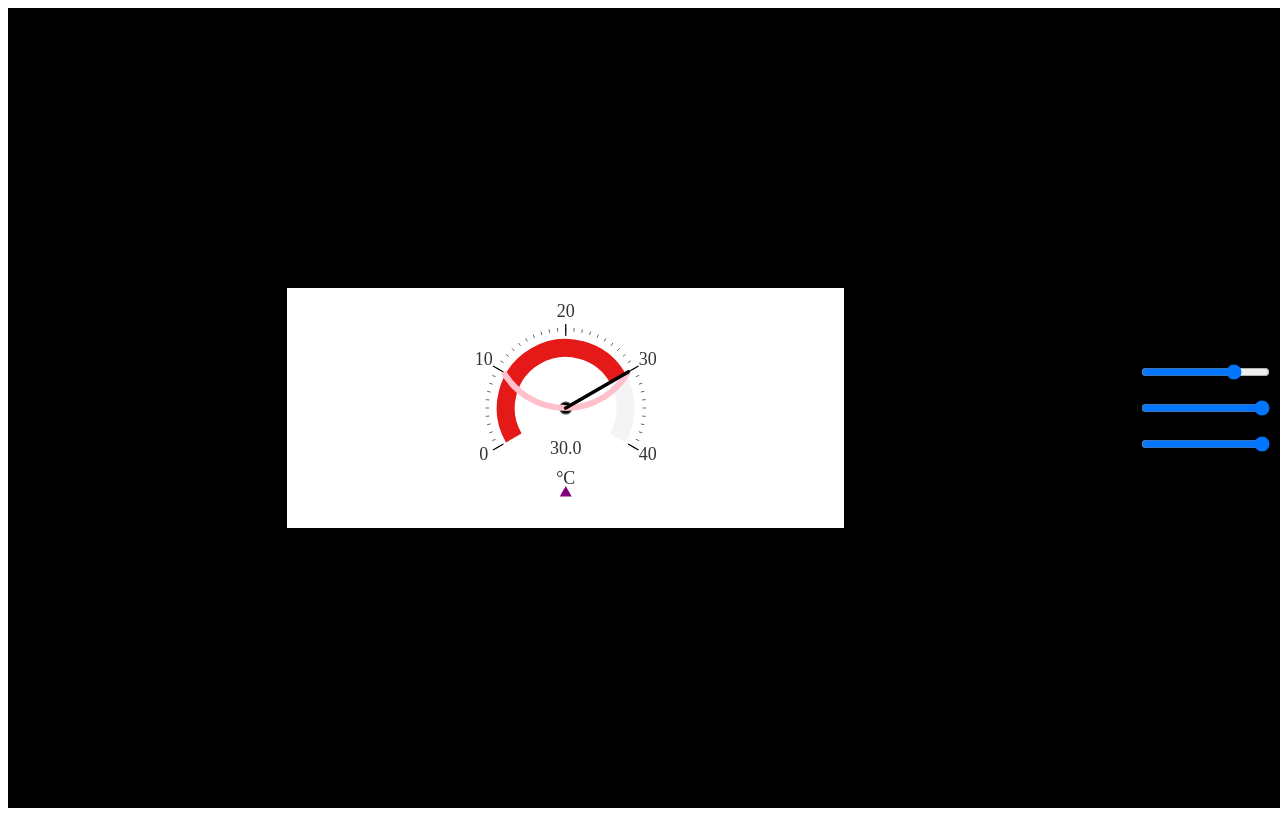
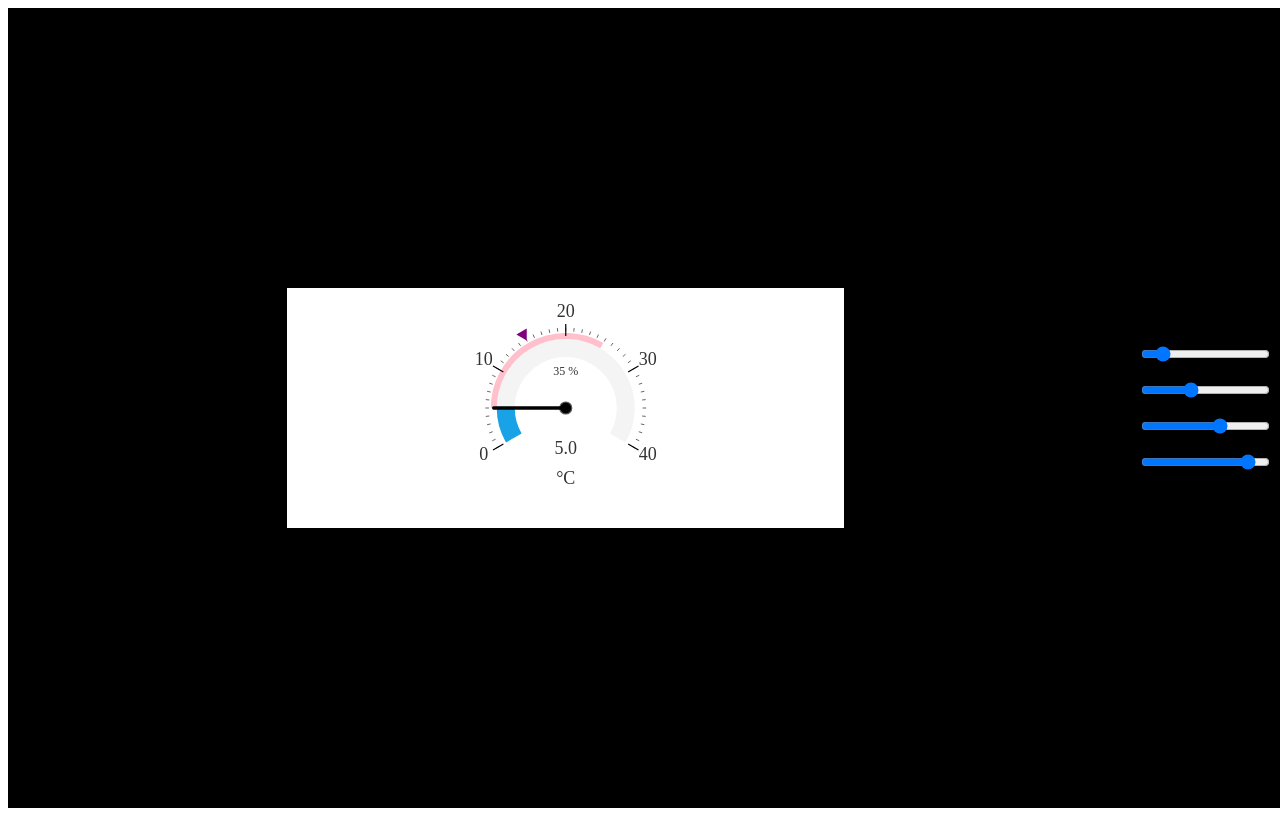
Before and after one commit to be-glass/TGauge, a Vue app: page / in a window 1280 px wide. Built offline with nearby package versions, Linux system fonts and the light colour scheme.

Commit message:
control value

```diff
--- a/src/components/Demo.vue
+++ b/src/components/Demo.vue
@@ -5,9 +5,10 @@ import Slider from "@/components/Slider.vue"; // Import the Slider component
 
 // Create a single reactive object to store all values
 const gaugeValues = reactive({
-  a: 30,
-  b: 50,
-  c: 70,
+  a: 5,
+  b: 15,
+  c: 25,
+  d: 35,
 });
 </script>
 
@@ -22,6 +23,7 @@ const gaugeValues = reactive({
       <Slider v-model="gaugeValues.a" />
       <Slider v-model="gaugeValues.b" />
       <Slider v-model="gaugeValues.c" />
+      <Slider v-model="gaugeValues.d" />
     </div>
   </main>
 </template>
--- a/src/components/Gauge.vue
+++ b/src/components/Gauge.vue
@@ -73,6 +73,19 @@
           {{ props.values.a.toFixed(1) }}
         </text>
 
+        <!--        control value label-->
+        <text
+            x="0"
+            :y="-props.cfg.label.controlValue.radius"
+            text-anchor="middle"
+            dominant-baseline="middle"
+            :color="props.cfg.label.controlValue.color"
+            :font-size="props.cfg.label.controlValue.fontSize"
+        >
+          {{ props.values.d }} {{ props.cfg.label.controlValue.unit }}
+        </text>
+
+
       <!--        unit label-->
       <text
           x="0"
@@ -85,6 +98,9 @@
         {{ props.cfg.label.unit.text }}
       </text>
       </g>
+
+
+
 
       <!-- Pointer -->
       <g class="gauge-pointer" :transform="`rotate(${angleObject.a} 0 0)`">
--- a/src/default.js
+++ b/src/default.js
@@ -54,7 +54,13 @@ export const defaultConfig = {
                 fontSize: 15,
                 color: "black",
                 text: "°C",
-            }
+            },
+            controlValue: {
+                radius: 30,
+                fontSize: 10,
+                color: "black",
+                unit: "%",
+            },
         },
         scale: {
             startValue: 0,
```
